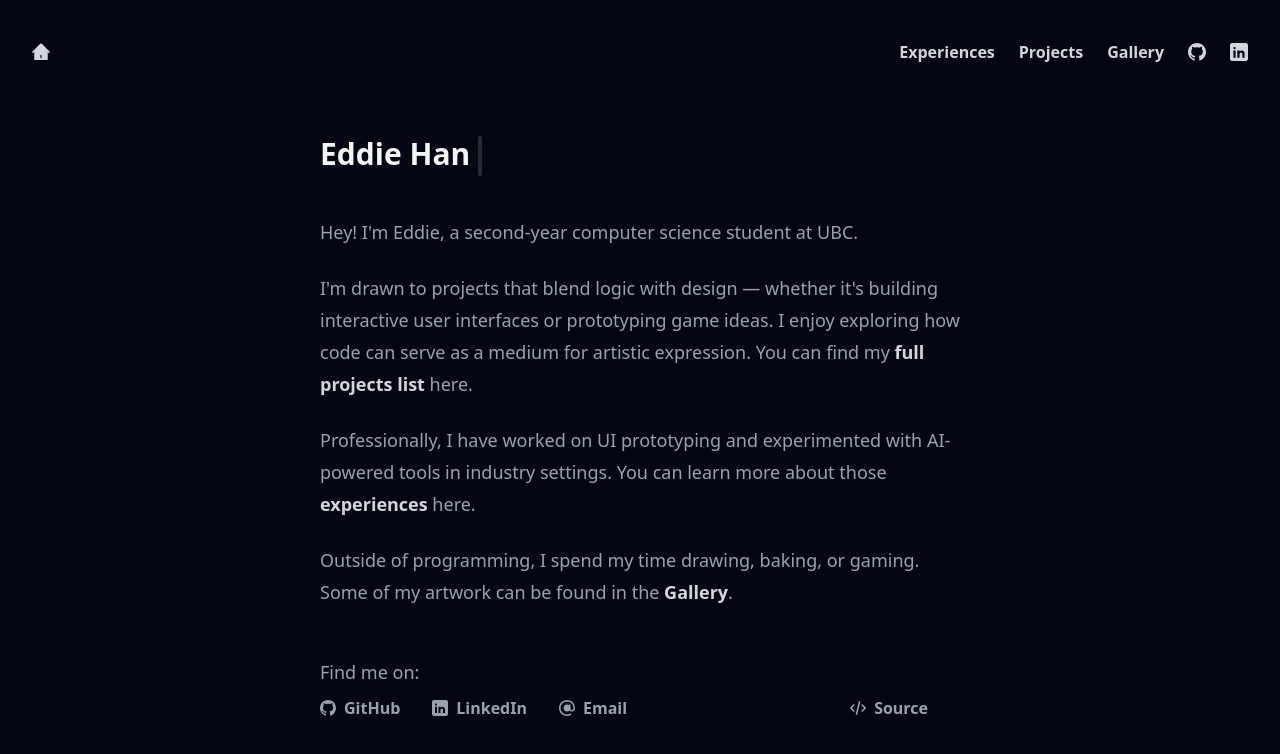
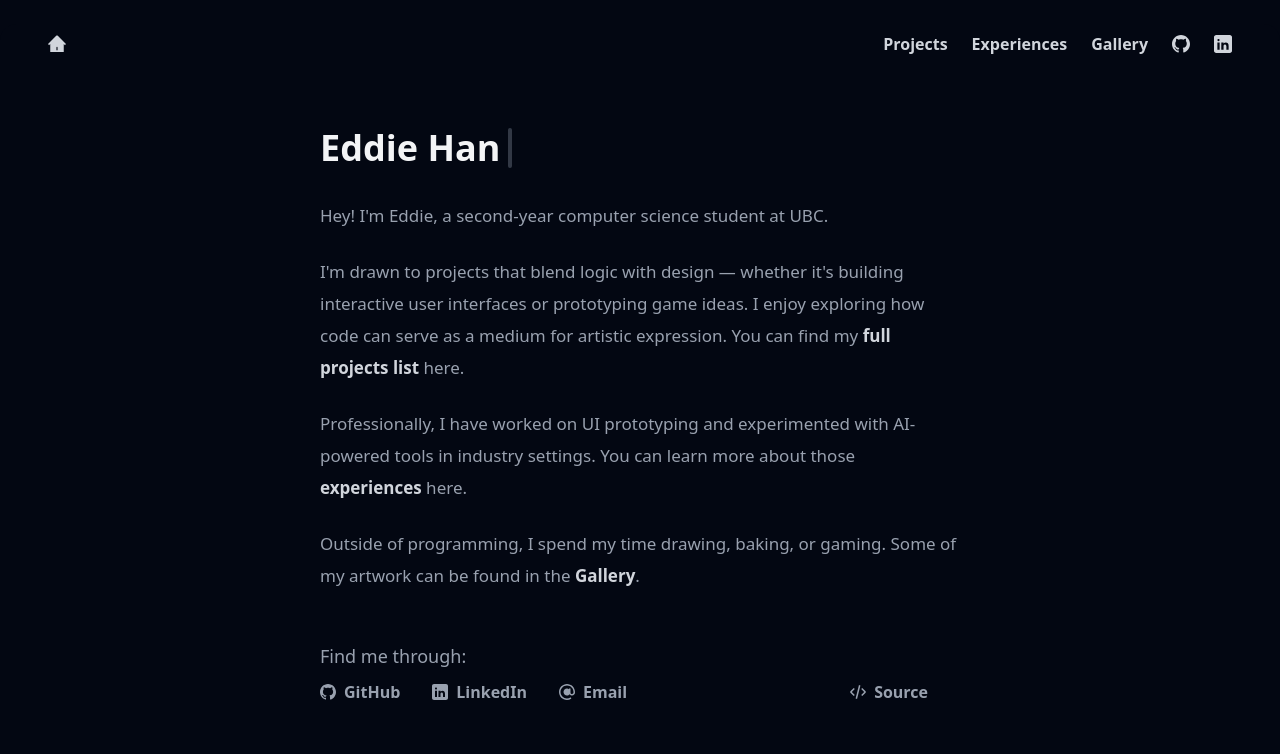
Before and after one commit to Eddiehann/personal-site, a Next.js app: page / in a window 1280 px wide. Shown: the top 754 px of the page. Built offline with nearby package versions, Linux system fonts and the light colour scheme.

Commit message:
Added text animations and improved layout.

```diff
--- a/app/components/Footer.tsx
+++ b/app/components/Footer.tsx
@@ -11,7 +11,7 @@ const Footer = () => {
     hover:translate-x-1 hover:text-gray-300`;
 
   return (
-    <footer className="flex justify-between w-full items-center pb-24 text-gray-400">
+    <footer className="flex justify-between w-full items-center pb-20 text-gray-400">
       <div className="flex">
         <a
           className={FooterLayout}
--- a/app/components/Navbar.tsx
+++ b/app/components/Navbar.tsx
@@ -14,7 +14,7 @@ const Navbar = () => {
   const TextLayout = `
     flex items-center h-10
     transition duration-200 ease-in-out
-    hover:text-gray-300 hover:-translate-y-1`;
+    hover:text-gray-100 hover:-translate-y-1`;
 
   const isActive = (path: string) =>
     pathname === path ? "underline underline-offset-5 text-gray-300" : "no-underline";
@@ -38,18 +38,18 @@ const Navbar = () => {
 
       <div className = "flex gap-6">
         <Link
+          href="/project"
+          className={`${NavBarLayout} ${isActive("/project")}`}>
+          <div className={TextLayout}>
+            Projects
+          </div>
+        </Link>
+
+        <Link
           href="/experience"
           className={`${NavBarLayout} ${isActive("/experience")}`}>
           <div className={TextLayout}>
             Experiences
-          </div>
-        </Link>
-
-        <Link
-          href="/project"
-          className={`${NavBarLayout} ${isActive("/project")}`}>
-          <div className={TextLayout}>
-            Projects
           </div>
         </Link>
 
--- a/app/layout.tsx
+++ b/app/layout.tsx
@@ -12,10 +12,10 @@ export default function RootLayout({ children }: { children: ReactNode }) {
   return (
     <html lang="en">
       <body>
-        <div className="flex items-center justify-center py-8 font-sans">
+        <div className="flex items-center justify-center py-6 font-sans">
           <div className="
             grid grid-rows-[auto_1fr_auto] w-full min-h-[calc(100vh-4rem)]
-            bg-gray-950 rounded-2xl gap-8 px-8
+            bg-gray-950 rounded-2xl gap-8 px-12
             font-semibold text-gray-300 text-base">
 
               <header className="
@@ -31,7 +31,7 @@ export default function RootLayout({ children }: { children: ReactNode }) {
               <footer className="
                 max-w-screen-sm w-full mx-auto justify-start row-start-3">
                 <div className="text-lg/8 font-light text-gray-400">
-                  Find me on:
+                  Find me through:
                 </div>
                 <Footer />
               </footer>
--- a/app/page.tsx
+++ b/app/page.tsx
@@ -10,27 +10,37 @@ export default function Home() {
 
   return (
     <div className="grid gap-6 py-4 items-start">
-      <div className="flex flex-row text-3xl py-4 font-semibold text-gray-100">
-        Eddie Han
-        <div className = "block rounded-lg animate-pulse pl-1 ml-2 bg-gray-600 w-auto h-10"></div>
+      <div className="flex flex-row text-4xl pt-4 pb-2 font-semibold text-gray-100">
+          <div className="transition transform duration-200 ease-in-out text-wave">
+            <span>E</span>
+            <span>d</span>
+            <span>d</span>
+            <span>i</span>
+            <span>e</span>
+            <span> </span>
+            <span>H</span>
+            <span>a</span>
+            <span>n</span>
+          </div>
+        <div className = "block rounded-lg animate-pulse pl-1 ml-2 bg-gray-500 w-auto h-10"></div>
       </div>
 
-      <div className="text-lg/8 font-light">
+      <div className="text-[17px]/8 font-normal">
         Hey! I'm Eddie, a second-year computer science student at UBC.
       </div>
 
-      <div className="text-lg/8 font-light ">
+      <div className="text-[17px]/8 font-normal ">
         I'm drawn to projects that blend logic with design — whether it's building interactive user interfaces or prototyping game ideas.
         I enjoy exploring how code can serve as a medium for artistic expression. You can find
         my <a href="/project" className={TextLayout}>full projects list</a> here.
       </div>
 
-      <div className="text-lg/8 font-light">
+      <div className="text-[17px]/8 font-normal">
         Professionally, I have worked on UI prototyping and experimented with AI-powered tools in industry settings. You can learn more about
         those <a href="/experience" className={TextLayout}>experiences</a> here.
       </div>
 
-      <div className="text-lg/8 font-light">
+      <div className="text-[17px]/8 font-normal">
         Outside of programming, I spend my time drawing, baking, or gaming. Some of my artwork can be found
         in the <a href="/gallery" className={TextLayout}>Gallery</a>.
       </div>
```
